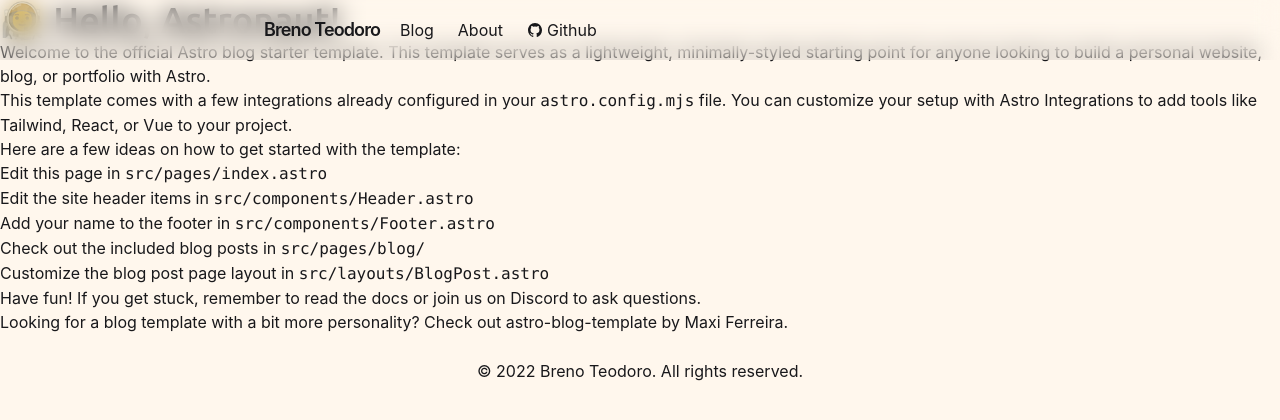
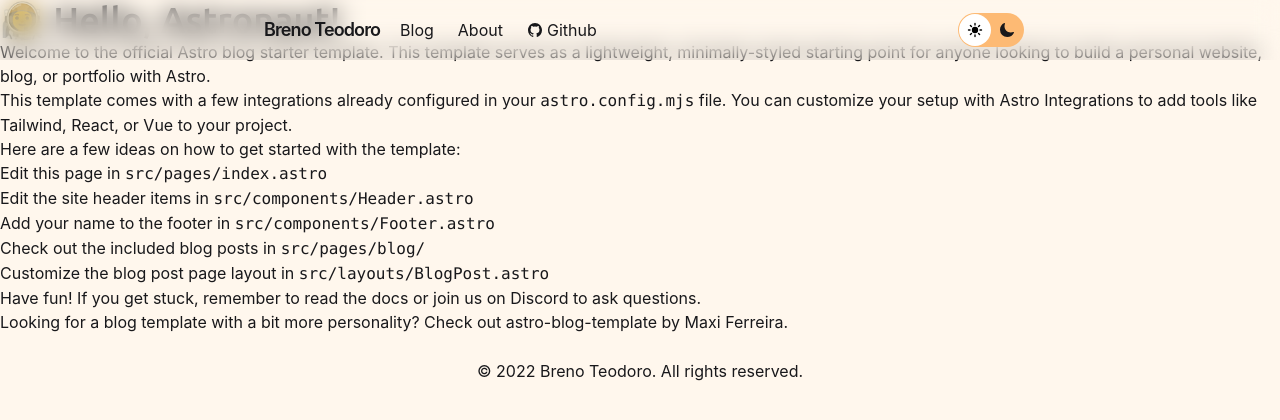
Before and after one commit to brenodt/brenodt.github.io, an Astro site: page / in a window 1280 px wide. Built offline with nearby package versions, Linux system fonts and the light colour scheme; Astro itself is replaced by a stand-in of ours.

Commit message:
feat: support dark/light mode

```diff
--- a/src/components/Header.astro
+++ b/src/components/Header.astro
@@ -1,5 +1,6 @@
 ---
 import HeaderLink from './HeaderLink.astro';
+import ThemeToggle from './ThemeToggleButton.tsx';
 import { SITE_TITLE } from '../config';
 
 import {IoLogoGithub} from 'react-icons/io5';
@@ -22,6 +23,7 @@
         >
       </div>
       <div class="flex-1"></div>
+      <ThemeToggle client:visible />
     </nav>
   </div>
 </header>
--- /dev/null
+++ b/src/components/ThemeToggleButton.tsx
@@ -0,0 +1,60 @@
+import React, { useEffect, useState } from 'react'
+import { IoSunny, IoMoon } from 'react-icons/io5/index.js'
+
+const themes = ['light', 'dark']
+
+export default function ThemeToggle() {
+  const [isMounted, setIsMounted] = useState(false)
+  const [theme, setTheme] = useState(() => {
+    if (import.meta.env.SSR) {
+      return undefined
+    }
+    if (typeof localStorage !== 'undefined' && localStorage.getItem('theme')) {
+      return localStorage.getItem('theme')
+    }
+    if (window.matchMedia('(prefers-color-scheme: dark)').matches) {
+      return 'dark'
+    }
+    return 'light'
+  })
+  const toggleTheme = () => {
+    const t = theme === 'light' ? 'dark' : 'light'
+    localStorage.setItem('theme', t)
+    setTheme(t)
+  }
+
+  useEffect(() => {
+    const root = document.documentElement
+    if (theme === 'light') {
+      root.classList.remove('dark')
+    } else {
+      root.classList.add('dark')
+    }
+  }, [theme])
+
+  useEffect(() => {
+    setIsMounted(true)
+  }, [])
+
+  return isMounted ? (
+    <div className="inline-flex items-center p-[1px] rounded-3xl bg-orange-300 dark:bg-zinc-600">
+      {themes.map(t => {
+        const checked = t === theme
+        return (
+          <button
+            key={t}
+            className={`${
+              checked ? 'bg-white text-black' : ''
+            } cursor-pointer rounded-3xl p-2`}
+            onClick={toggleTheme}
+            aria-label="Toggle theme"
+          >
+            {t === 'light' ? <IoSunny /> : <IoMoon />}
+          </button>
+        )
+      })}
+    </div>
+  ) : (
+    <div />
+  )
+}
```
